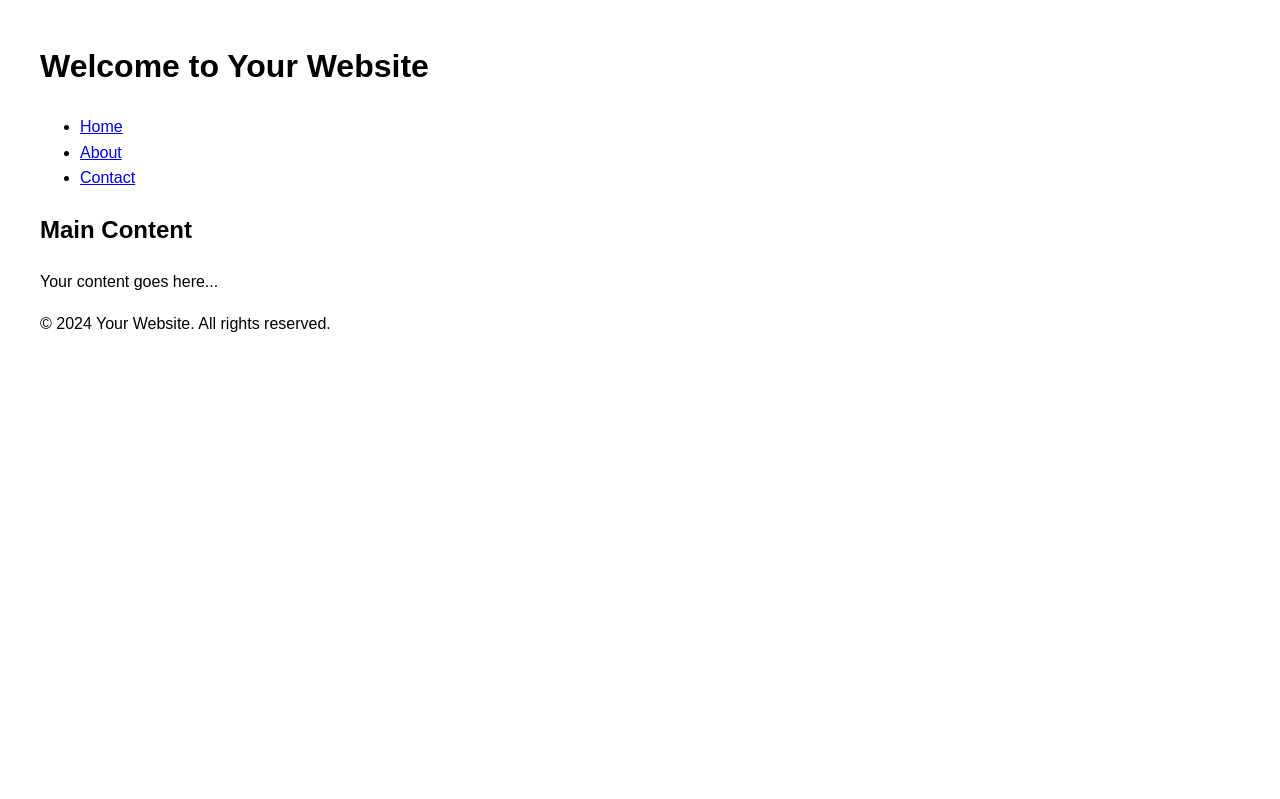
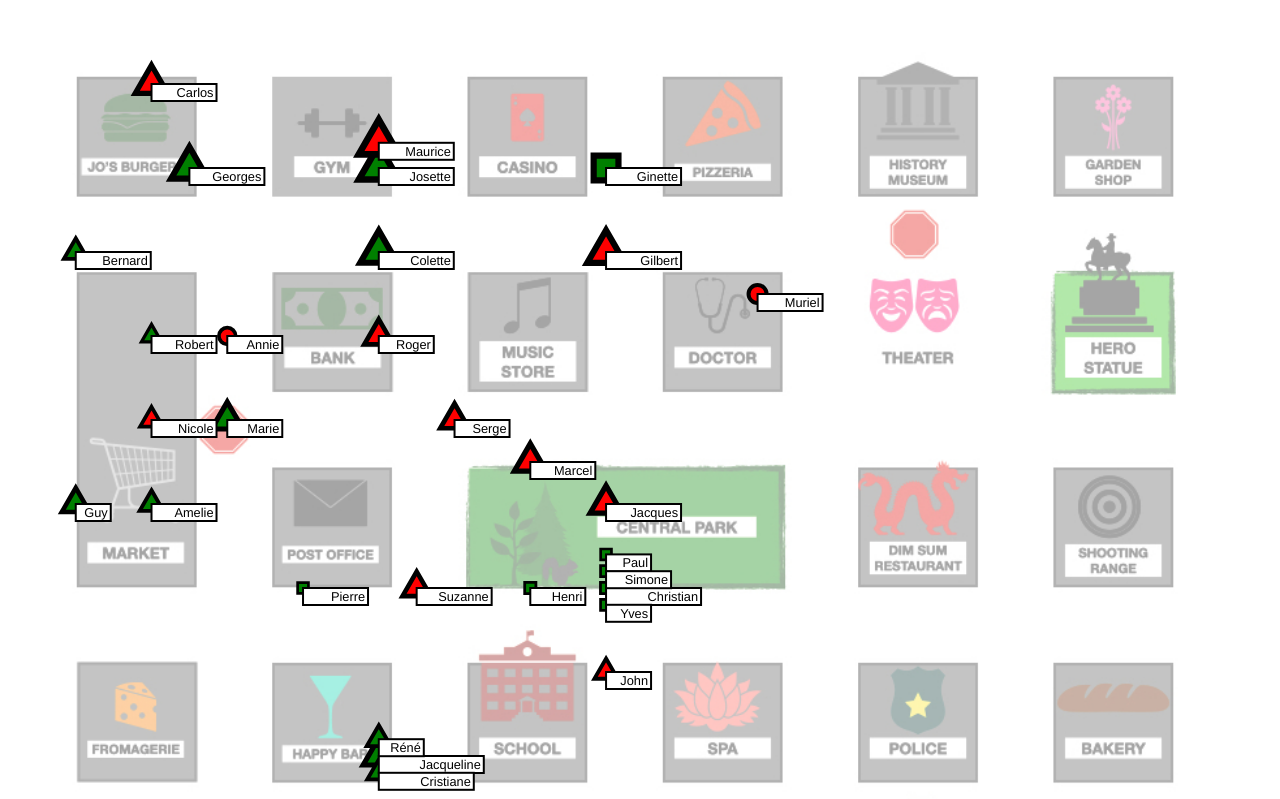
Before and after one commit to TimJuillet/Data_Visu_Rendu, a website: page public/Visus/Timothee/bubble.html in a window 1280 px wide. Shown: the top 799 px of the page. Drawn offline with Linux system fonts and the light colour scheme.

Commit message:
better structure

```diff
--- a/public/Visus/Timothee/bubble.html
+++ b/public/Visus/Timothee/bubble.html
@@ -1,47 +1,101 @@
 <!DOCTYPE html>
-<html lang="en">
+<html>
 <head>
-    <meta charset="UTF-8">
-    <meta name="viewport" content="width=device-width, initial-scale=1.0">
-    <meta name="description" content="Your page description">
-    <title>Your Page Title</title>
-    <style>
-        body {
-            margin: 0;
-            padding: 0;
-            font-family: Arial, sans-serif;
-            line-height: 1.6;
-        }
-        .container {
-            max-width: 1200px;
-            margin: 0 auto;
-            padding: 20px;
-        }
-    </style>
+	<meta charset="utf-8">
+	<title>Person Visualization</title>
+
+	<!-- import the d3 library -->
+    <script type='text/javascript' src='../../lib/d3.v5.min.js'></script>
+
+	<!-- style sheet -->
+	<link rel="stylesheet" type="text/css" href="style.css">
 </head>
+
 <body>
-    <div class="container">
-        <header>
-            <h1>Welcome to Your Website</h1>
-            <nav>
-                <ul>
-                    <li><a href="#home">Home</a></li>
-                    <li><a href="#about">About</a></li>
-                    <li><a href="#contact">Contact</a></li>
-                </ul>
-            </nav>
-        </header>
+	<svg id="scene">
+        <g id='links'></g>
+        <g id='labels'></g>
+        <g id='nodes'></g>
+    </svg>
 
-        <main>
-            <section>
-                <h2>Main Content</h2>
-                <p>Your content goes here...</p>
-            </section>
-        </main>
+    <script>
+        let width = 1250,
+            height = 1050,
+            svg = d3.select('#scene').attr("width", width).attr("height", height);
 
-        <footer>
-            <p>&copy; 2024 Your Website. All rights reserved.</p>
-        </footer>
-    </div>
+        let persons;
+
+        d3.json("../../data/data.json").then(data => {
+            persons = data.persons;
+            links = data.links;
+            familyLinks = data.family-links;
+
+            // Set the scales based on your data and SVG size
+            const scales = {
+                x: d3.scaleLinear().domain([0, 165]).range([0, width]),
+                y: d3.scaleLinear().domain([0, 125]).range([0, height]),
+                size: d3.scaleLinear().domain([0, 80]).range([20, 60]) // for age
+            };
+
+            // Shape function to choose between circle and square based on profession
+            function getShape(d) {
+                if (d.metier === "enseignant") {
+                    return 'circle';
+                } else if (d.metier === "écolier") {
+                    return 'rect';
+                } else {
+                    return 'triangle';  // for any other profession
+                }
+            }
+
+            // Draw circles for persons
+            svg.selectAll('path')
+                .data(persons)
+                .enter()
+                .append('path') // Use 'path' to handle different shapes
+                .attr('d', d => {
+                    if (getShape(d) === 'circle') {
+                        return d3.symbol().type(d3.symbolCircle)();  // for Engineer
+                    } else if (getShape(d) === 'rect') {
+                        return d3.symbol().type(d3.symbolSquare)();  // for Doctor
+                    } else {
+                        return d3.symbol().type(d3.symbolTriangle)();  // other
+                    }
+                })
+                .attr("transform", d => `translate(${scales.x(d.position.x)}, ${scales.y(d.position.y)})`)
+                .attr("stroke-width", 2)
+                .attr('stroke', 'black')
+                .attr('fill', d => d.permisArme == "oui" ? 'red' : 'green') // Color based on 'alibi'
+                .attr("size", d => scales.size(d.age))  // size determined by age
+                .attr('transform', d => `translate(${scales.x(d.position.x)}, ${scales.y(d.position.y)}) scale(${scales.size(d.age)/20})`);
+
+            // Label group for names
+            let labelGroup = svg.selectAll('g.person')
+                .data(persons)
+                .enter()
+                .append('g')
+                .attr('class', 'person')
+                .attr("transform", d => `translate(${scales.x(d.position.x)}, ${scales.y(d.position.y)})`);
+
+            // Add a rectangle behind the name
+            labelGroup.append('rect')
+                .attr('width', d => d.name.length * 10 + 5)
+                .attr('stroke-width', 2)
+                .attr('stroke', 'black')
+                .attr('height', 17)
+                .attr('fill', 'white');
+
+            // Add text (name)
+            labelGroup.append('text')
+                .text(d => d.name)
+                .attr('y', 13)
+                .attr('x', d => d.name.length * 10 + 2)
+                .attr('fill', 'black')
+                .attr('text-anchor', 'end')
+                .attr("font-size", ".8em");
+        });
+
+    </script>
+
 </body>
 </html>
--- a/public/style.css
+++ b/public/Visus/Timothee/style.css
@@ -28,6 +28,6 @@
 }
 
 #scene {
-    background-image: url("./map.jpeg");
+    background-image: url("../../data/map.jpeg");
     background-size: cover;
 }
```
Also changed, not shown: public/index.html (+5 -94 lines), README.md, public/data/map.jpeg (renamed from public/map.jpeg).
